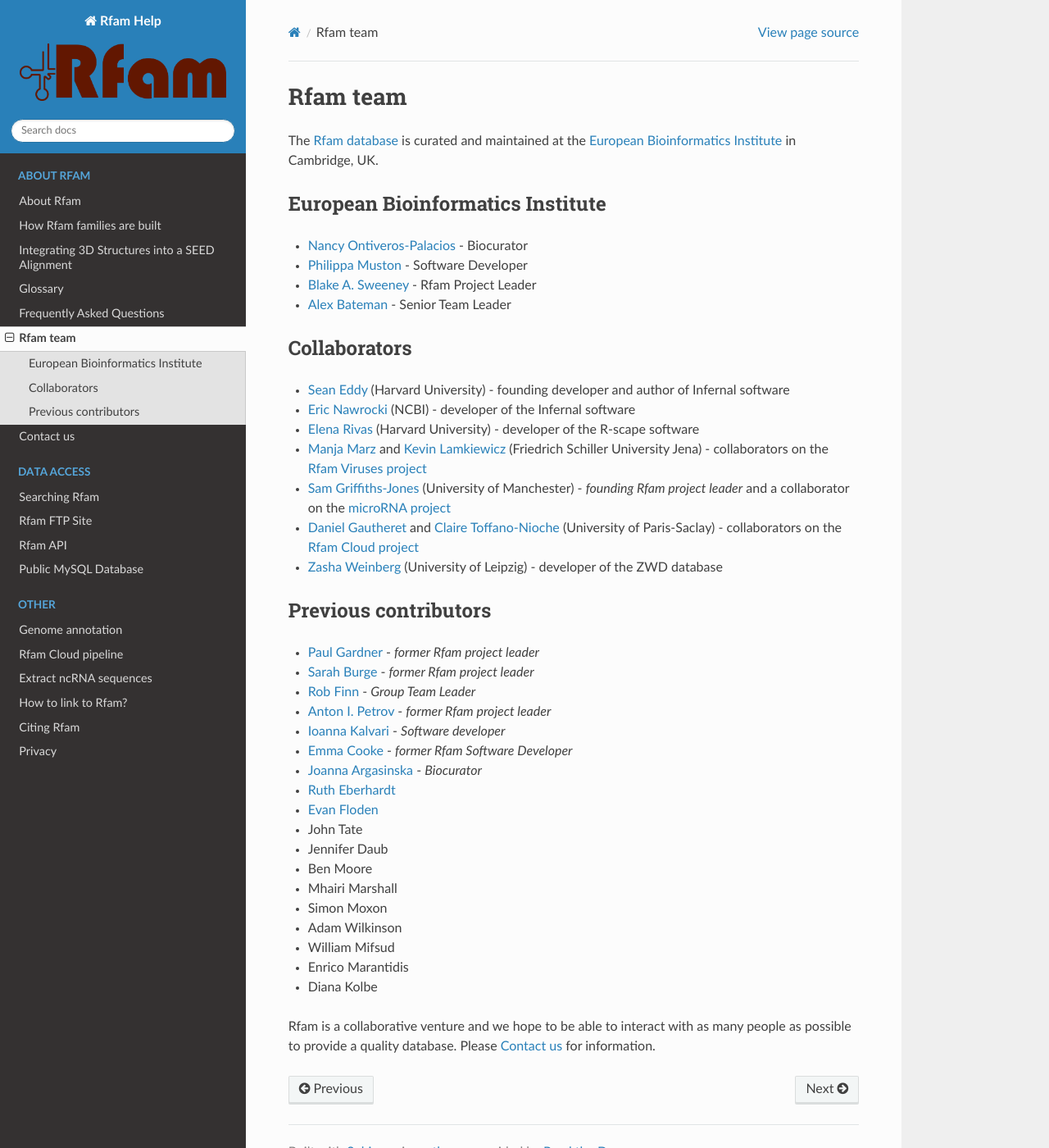
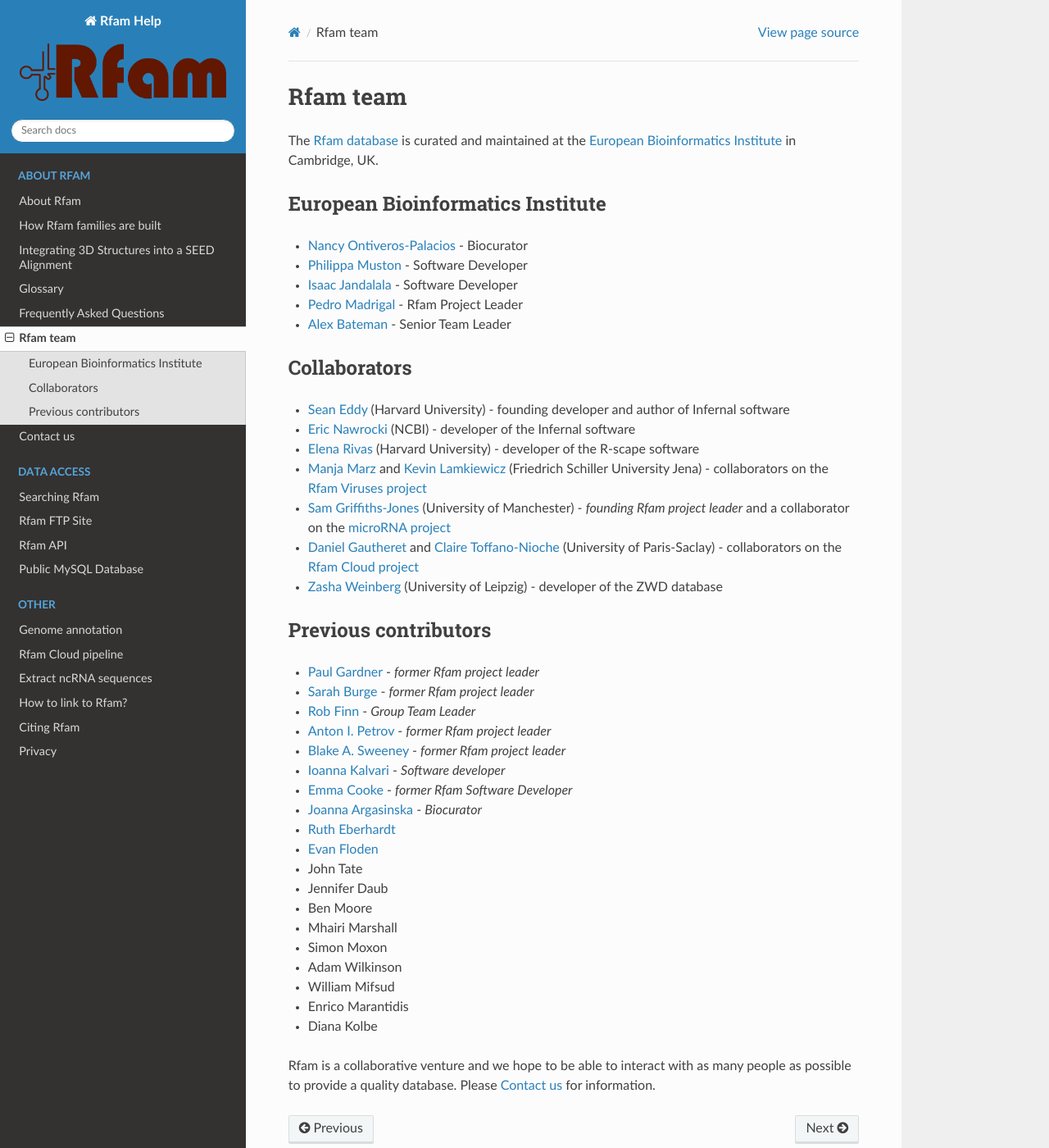
Before and after one commit to Rfam/rfam-docs, a Sphinx documentation site: the page built from docs/source/rfam-team.rst, in a window 1280 px wide and 1400 px high. Shown: the whole window at 82% size. Built offline with Sphinx 7.4.7 and the Read the Docs theme 3.1.0, drawn with Linux system fonts in a browser that asks for light colours; pages that are not in the unit, such as notebooks, are missing from menus.

Commit message:
Update Rfam team members
Added Isaac Jandalala and Pedro Madrigal to the Rfam team section.

```diff
--- a/docs/source/rfam-team.rst
+++ b/docs/source/rfam-team.rst
@@ -9,7 +9,8 @@
 
 * `Nancy Ontiveros-Palacios <http://www.ebi.ac.uk/about/people/nancy-ontiveros>`_ - Biocurator
 * `Philippa Muston <https://www.ebi.ac.uk/people/person/philippa-muston/>`_ - Software Developer
-* `Blake A. Sweeney <https://www.ebi.ac.uk/about/people/blake-sweeney>`_ - Rfam Project Leader
+* `Isaac Jandalala <https://www.ebi.ac.uk/people/person/isaac-jandalala/>`_ - Software Developer
+* `Pedro Madrigal <https://www.ebi.ac.uk/people/person/pedro-madrigal/>`_ - Rfam Project Leader
 * `Alex Bateman <http://www.ebi.ac.uk/about/people/alex-bateman>`_ - Senior Team Leader
 
 Collaborators
@@ -30,6 +31,7 @@
 * `Sarah Burge <http://orcid.org/0000-0002-2506-927X>`_ - *former Rfam project leader*
 * `Rob Finn <http://www.ebi.ac.uk/about/people/rob-finn>`_ - *Group Team Leader*
 * `Anton I. Petrov <https://antonpetrov.com>`_ - *former Rfam project leader*
+* `Blake A. Sweeney <https://orcid.org/0000-0002-6497-2883>`_ - *former Rfam project leader*
 * `Ioanna Kalvari <https://orcid.org/0000-0001-9424-9197>`_ - *Software developer*
 * `Emma Cooke <https://orcid.org/0000-0002-7894-8112>`_ - *former Rfam Software Developer*
 * `Joanna Argasinska <https://orcid.org/0000-0003-2678-2824>`_ - *Biocurator*
```
